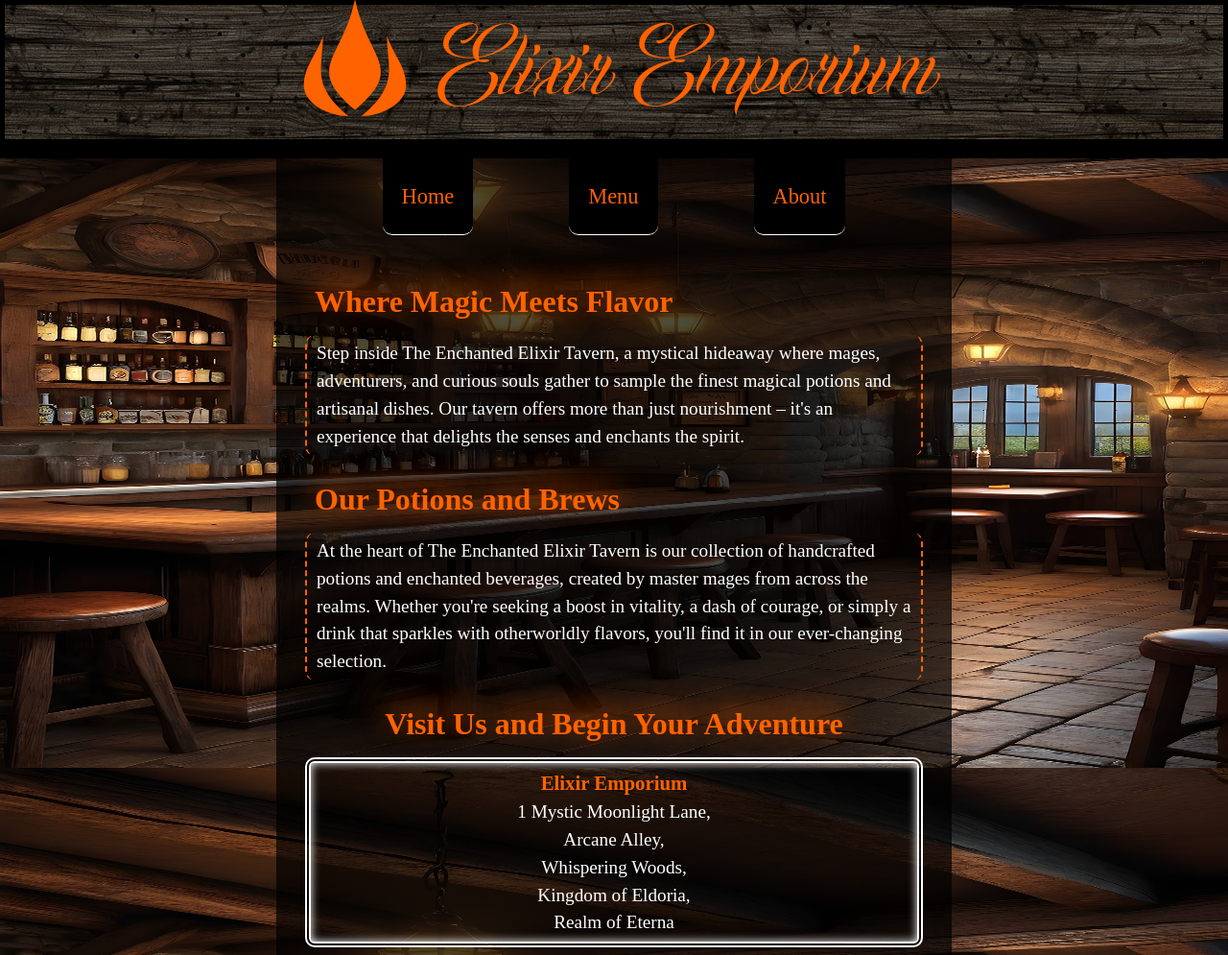
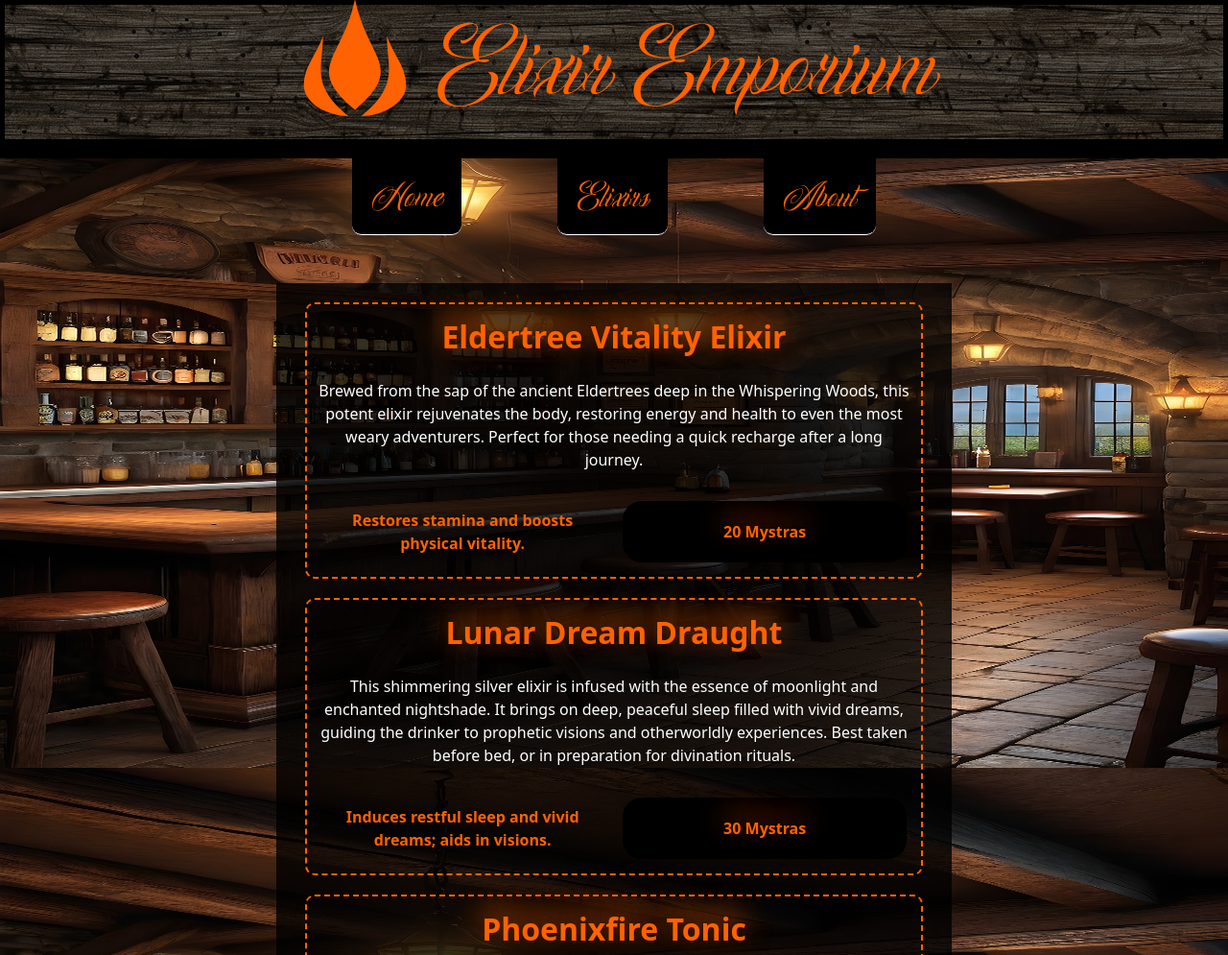
Before and after one commit to Goooble/restaurant-odin, a website built with webpack: page src/template.html in a window 1280 px wide. Shown: the top 995 px of the page at 96% size. Built offline with nearby package versions, Linux system fonts and the light colour scheme.

Commit message:
make elixir page

```diff
--- /dev/null
+++ b/src/elixir.js
@@ -0,0 +1,42 @@
+const contentCont = document.querySelector("#content");
+
+export function createElixir() {
+  const elixirDiv = document.createElement("div");
+  elixirDiv.className = "elixir";
+  contentCont.appendChild(elixirDiv);
+
+  const card1 = document.createElement("div");
+  card1.innerHTML = `<h1>Eldertree Vitality Elixir</h1>
+          <p>
+            Brewed from the sap of the ancient Eldertrees deep in the Whispering
+            Woods, this potent elixir rejuvenates the body, restoring energy and
+            health to even the most weary adventurers. Perfect for those needing
+            a quick recharge after a long journey.
+          </p>
+          <div>
+            <p>Restores stamina and boosts physical vitality.</p>
+            <p class="price">20 Mystras</p>
+          </div>`;
+  elixirDiv.appendChild(card1);
+  const card2 = document.createElement("div");
+  card2.innerHTML = `<h1>Lunar Dream Draught</h1>
+          <p>
+            This shimmering silver elixir is infused with the essence of moonlight and enchanted nightshade. It brings on deep, peaceful sleep filled with vivid dreams, guiding the drinker to prophetic visions and otherworldly experiences. Best taken before bed, or in preparation for divination rituals.
+          </p>
+          <div>
+            <p> Induces restful sleep and vivid dreams; aids in visions.</p>
+            <p class="price">30 Mystras</p>
+          </div>`;
+  elixirDiv.appendChild(card2);
+
+  const card3 = document.createElement("div");
+  card3.innerHTML = `<h1>Phoenixfire Tonic</h1>
+          <p>
+            A fiery potion crafted from the feathers of a rare Phoenix and sun-kissed herbs. This elixir ignites inner strength and passion, making it a favorite for warriors and spellcasters alike. It enhances endurance and sparks a burning energy within, perfect for battles or magical duels.
+          </p>
+          <div>
+            <p>Boosts endurance and enhances magical power.</p>
+            <p class="price">50 Mystras</p>
+          </div>`;
+  elixirDiv.appendChild(card3);
+}
--- a/src/home.js
+++ b/src/home.js
@@ -8,9 +8,9 @@ export function createHome(){
     const head1 = document.createElement("h1");
     head1.textContent = "Where Magic Meets Flavor";
     const p1 = document.createElement("p");
-    p1.textContent = `Step inside The Enchanted Elixir Tavern, a mystical hideaway where
+    p1.textContent = `Step inside Elixir Emporium, a mystical hideaway where
         mages, adventurers, and curious souls gather to sample the finest
-        magical potions and artisanal dishes. Our tavern offers more than just
+        magical potions and artisanal dishes. Our emporium offers more than just
         nourishment – it's an experience that delights the senses and enchants
         the spirit.`;
     homeDiv.appendChild(head1);
@@ -19,7 +19,7 @@ export function createHome(){
     const head2 = document.createElement("h1");
     head2.textContent = "Our Potions and Brews";
     const p2 = document.createElement("p");
-    p2.textContent = `At the heart of The Enchanted Elixir Tavern is our collection of
+    p2.textContent = `At the heart of Elixir Emporium is our collection of
         handcrafted potions and enchanted beverages, created by master mages
         from across the realms. Whether you're seeking a boost in vitality, a
         dash of courage, or simply a drink that sparkles with otherworldly
--- a/src/index.js
+++ b/src/index.js
@@ -2,5 +2,6 @@ import "./reset.css";
 import "./assets/webfontkit-20240914-041733/stylesheet.css"
 import "./styles.css";
 import { createHome } from "./home";
-
-createHome();
+import { createElixir } from "./elixir";
+// createHome();
+createElixir();
--- a/src/styles.css
+++ b/src/styles.css
@@ -9,6 +9,8 @@ body{
     background-position: 0% 70%;
     background-attachment: fixed;
     align-items: center;
+    background-color: burlywood;
+    font-family:system-ui, -apple-system, BlinkMacSystemFont, 'Segoe UI', Roboto, Oxygen, Ubuntu, Cantarell, 'Open Sans', 'Helvetica Neue', sans-serif;
 }
 
 header{
@@ -16,6 +18,7 @@ header{
     display: flex;
     align-items: center;
     flex-direction: column;
+    position: fixed;
 }
 
 svg{
@@ -52,7 +55,7 @@ nav{
     align-items: start;
     min-height: 100px;
     width: max(55%, 700px);
-    background-color: rgb(0,0,0,0.7);
+    /* background-color: rgb(0,0,0,0.7); */
 }
 
 button{
@@ -63,10 +66,10 @@ button{
     border-bottom-left-radius: 10px;
     border-bottom-right-radius: 10px;
     padding: 20px;
-    font-size: 1.4rem;
+    font-size: 1.8rem;
     align-self: flex-start;
     height: 80px;
-
+    font-family: magicFont, system-ui, -apple-system, BlinkMacSystemFont, 'Segoe UI', Roboto, Oxygen, Ubuntu, Cantarell, 'Open Sans', 'Helvetica Neue', sans-serif;;
 
 }
 
@@ -79,8 +82,9 @@ button:active{
 }
 
 #content{
+    margin-top: 295px;
     width: max(55%, 700px);
-    background-color: rgb(0,0,0,0.7);
+    background-color: rgb(0,0,0,0.8);
     align-self: center;
     color: #FFFFFF;
     padding: 20px 30px;
@@ -120,3 +124,48 @@ button:active{
     color: #ff6200;
     font-size: 1.3rem;
 }
+
+.elixir{
+    display: flex;
+    flex-direction: column;
+    gap:20px;
+
+}
+
+.elixir h1{
+    color: #ff6200;
+    text-shadow: 0px -10px 30px #ff6200;
+
+}
+
+.elixir>div{
+    display: flex;
+    flex-direction: column;
+    border: 2px dashed #ff6200;
+    border-radius: 10px;
+    padding: 10px;
+    text-align: center;
+    gap: 20px;
+}
+
+.elixir>div>div{
+    display: flex;
+    padding: 5px;
+    margin-top: 0.4rem;
+    justify-content: center;
+    align-items: center;
+    gap: 20px;
+}
+
+.elixir>div>div>p{
+    width: 50%;
+    font-weight: bold;
+    color: #ff6200;
+}
+
+.elixir>div>div>.price{
+    text-shadow: 0px -10px 30px #ff6200;
+    background-color: rgb(0,0,0);
+    border-radius: 20px;
+    padding: 20px;
+}
--- a/src/template.html
+++ b/src/template.html
@@ -11,8 +11,8 @@
         <div class="name">
           <svg
             fill="#ff6200"
-            width="800px"
-            height="800px"
+            width="130px"
+            height="130px"
             viewBox="0 0 32 32"
             version="1.1"
             xmlns="http://www.w3.org/2000/svg"
@@ -27,12 +27,11 @@
       </div>
       <nav>
         <button>Home</button>
-        <button>Menu</button>
+        <button>Elixirs</button>
         <button>About</button>
       </nav>
     </header>
     <div id="content">
-
     </div>
   </body>
 </html>
```
